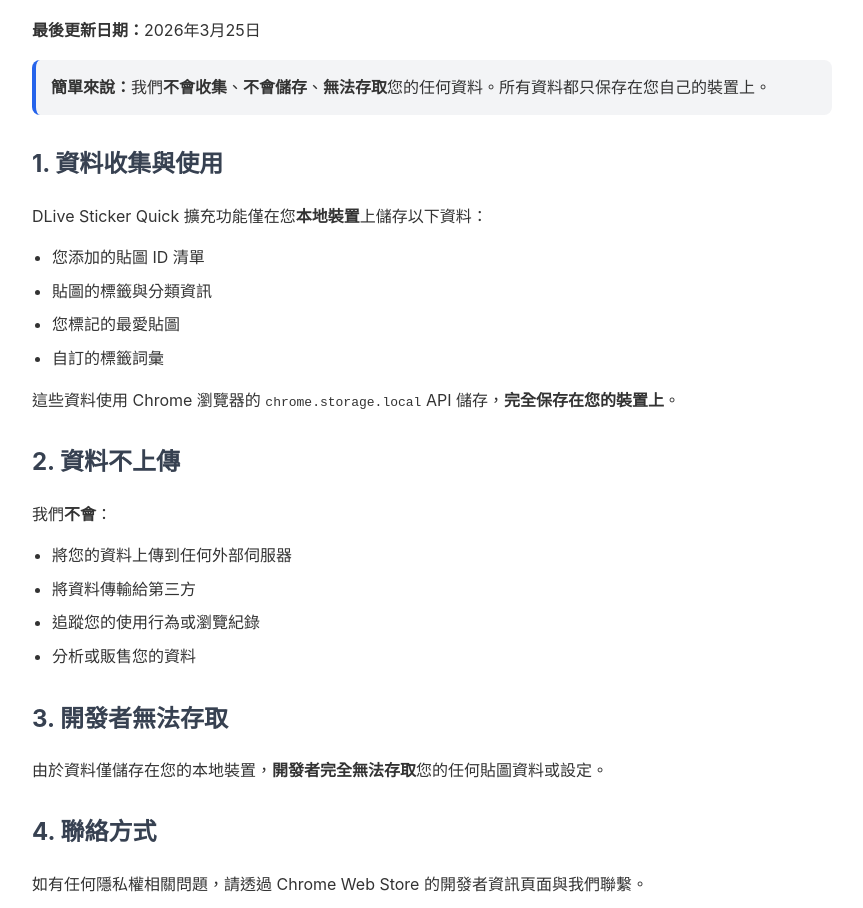
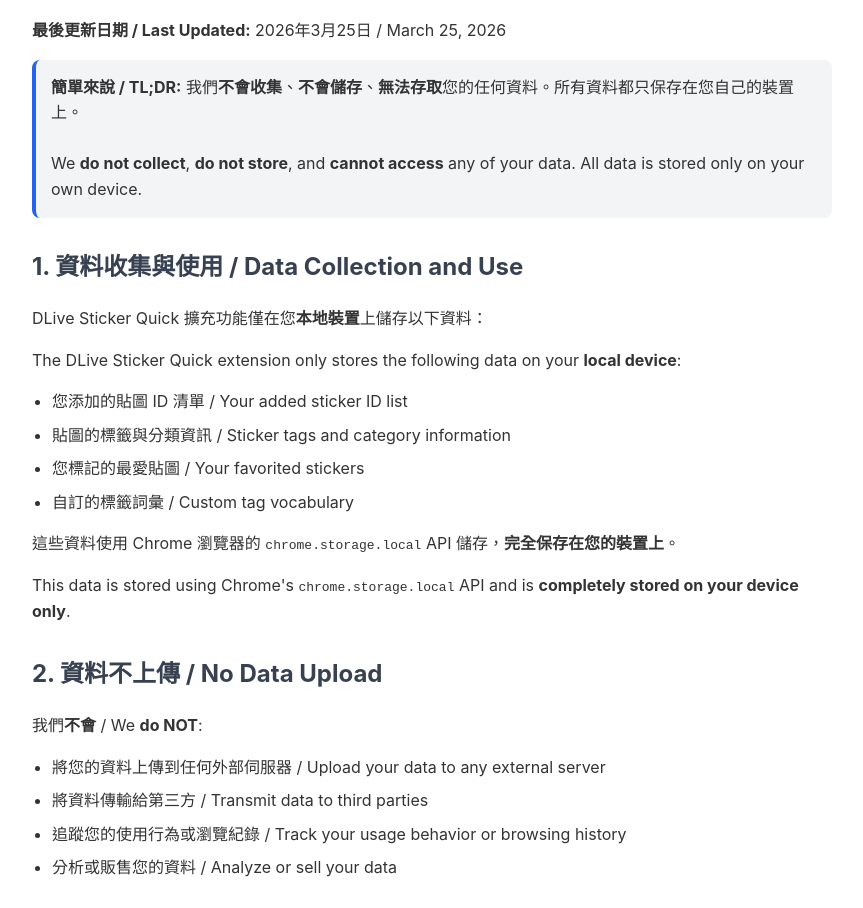
Before and after one commit to ElfinL/GeneralStickerSystem, a browser extension: page privacy.html in a window 1280 px wide. Shown: the part 128-1036 px from the top of the page, without its empty margins (208-1071 px from the left). Drawn offline with Linux system fonts and the light colour scheme.

Commit message:
Add files via upload

```diff
--- a/privacy.html
+++ b/privacy.html
@@ -1,9 +1,10 @@
 <!DOCTYPE html>
 <html lang="zh-TW">
+
 <head>
     <meta charset="UTF-8">
     <meta name="viewport" content="width=device-width, initial-scale=1.0">
-    <title>隱私權政策 - DLive Sticker Quick</title>
+    <title>隱私權政策 / Privacy Policy - DLive Sticker Quick</title>
     <style>
         body {
             font-family: -apple-system, BlinkMacSystemFont, "Segoe UI", Roboto, "Helvetica Neue", Arial, sans-serif;
@@ -13,60 +14,82 @@
             line-height: 1.6;
             color: #333;
         }
+
         h1 {
             color: #2563eb;
             border-bottom: 2px solid #e5e7eb;
             padding-bottom: 10px;
         }
+
         h2 {
             color: #374151;
             margin-top: 30px;
         }
+
         ul {
             padding-left: 20px;
         }
+
         li {
             margin: 8px 0;
         }
+
         .highlight {
             background: #f3f4f6;
             padding: 15px;
             border-radius: 8px;
             border-left: 4px solid #2563eb;
         }
+
+        .lang-section {
+            margin-top: 40px;
+            padding-top: 30px;
+            border-top: 1px dashed #ccc;
+        }
     </style>
 </head>
+
 <body>
-    <h1>DLive Sticker Quick 隱私權政策</h1>
-    <p><strong>最後更新日期：</strong>2026年3月25日</p>
+    <h1>隱私權政策 / Privacy Policy</h1>
+    <p><strong>最後更新日期 / Last Updated:</strong> 2026年3月25日 / March 25, 2026</p>
 
     <div class="highlight">
-        <strong>簡單來說：</strong>我們<strong>不會收集</strong>、<strong>不會儲存</strong>、<strong>無法存取</strong>您的任何資料。所有資料都只保存在您自己的裝置上。
+        <strong>簡單來說 / TL;DR:</strong>
+        我們<strong>不會收集</strong>、<strong>不會儲存</strong>、<strong>無法存取</strong>您的任何資料。所有資料都只保存在您自己的裝置上。<br><br>
+        We <strong>do not collect</strong>, <strong>do not store</strong>, and <strong>cannot access</strong> any of
+        your data. All data is stored only on your own device.
     </div>
 
-    <h2>1. 資料收集與使用</h2>
+    <h2>1. 資料收集與使用 / Data Collection and Use</h2>
     <p>DLive Sticker Quick 擴充功能僅在您<strong>本地裝置</strong>上儲存以下資料：</p>
+    <p>The DLive Sticker Quick extension only stores the following data on your <strong>local device</strong>:</p>
     <ul>
-        <li>您添加的貼圖 ID 清單</li>
-        <li>貼圖的標籤與分類資訊</li>
-        <li>您標記的最愛貼圖</li>
-        <li>自訂的標籤詞彙</li>
+        <li>您添加的貼圖 ID 清單 / Your added sticker ID list</li>
+        <li>貼圖的標籤與分類資訊 / Sticker tags and category information</li>
+        <li>您標記的最愛貼圖 / Your favorited stickers</li>
+        <li>自訂的標籤詞彙 / Custom tag vocabulary</li>
     </ul>
     <p>這些資料使用 Chrome 瀏覽器的 <code>chrome.storage.local</code> API 儲存，<strong>完全保存在您的裝置上</strong>。</p>
+    <p>This data is stored using Chrome's <code>chrome.storage.local</code> API and is <strong>completely stored on your
+            device only</strong>.</p>
 
-    <h2>2. 資料不上傳</h2>
-    <p>我們<strong>不會</strong>：</p>
+    <h2>2. 資料不上傳 / No Data Upload</h2>
+    <p>我們<strong>不會</strong> / We <strong>do NOT</strong>:</p>
     <ul>
-        <li>將您的資料上傳到任何外部伺服器</li>
-        <li>將資料傳輸給第三方</li>
-        <li>追蹤您的使用行為或瀏覽紀錄</li>
-        <li>分析或販售您的資料</li>
+        <li>將您的資料上傳到任何外部伺服器 / Upload your data to any external server</li>
+        <li>將資料傳輸給第三方 / Transmit data to third parties</li>
+        <li>追蹤您的使用行為或瀏覽紀錄 / Track your usage behavior or browsing history</li>
+        <li>分析或販售您的資料 / Analyze or sell your data</li>
     </ul>
 
-    <h2>3. 開發者無法存取</h2>
+    <h2>3. 開發者無法存取 / Developer Cannot Access</h2>
     <p>由於資料僅儲存在您的本地裝置，<strong>開發者完全無法存取</strong>您的任何貼圖資料或設定。</p>
+    <p>Since data is only stored on your local device, the <strong>developer has absolutely no access</strong> to any of
+        your sticker data or settings.</p>
 
-    <h2>4. 聯絡方式</h2>
+    <h2>4. 聯絡方式 / Contact</h2>
     <p>如有任何隱私權相關問題，請透過 Chrome Web Store 的開發者資訊頁面與我們聯繫。</p>
+    <p>For any privacy-related questions, please contact us through the Chrome Web Store developer information page.</p>
 </body>
+
 </html>
```
